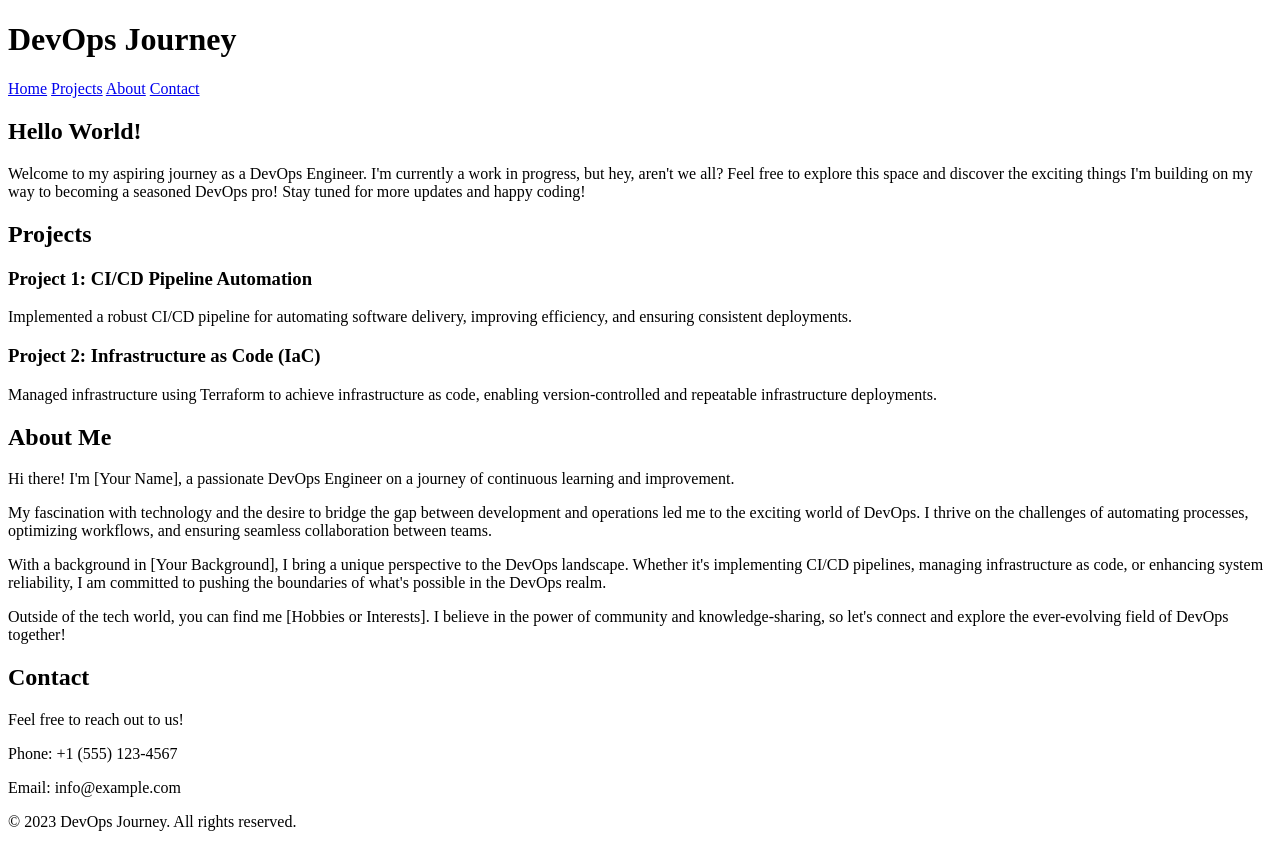
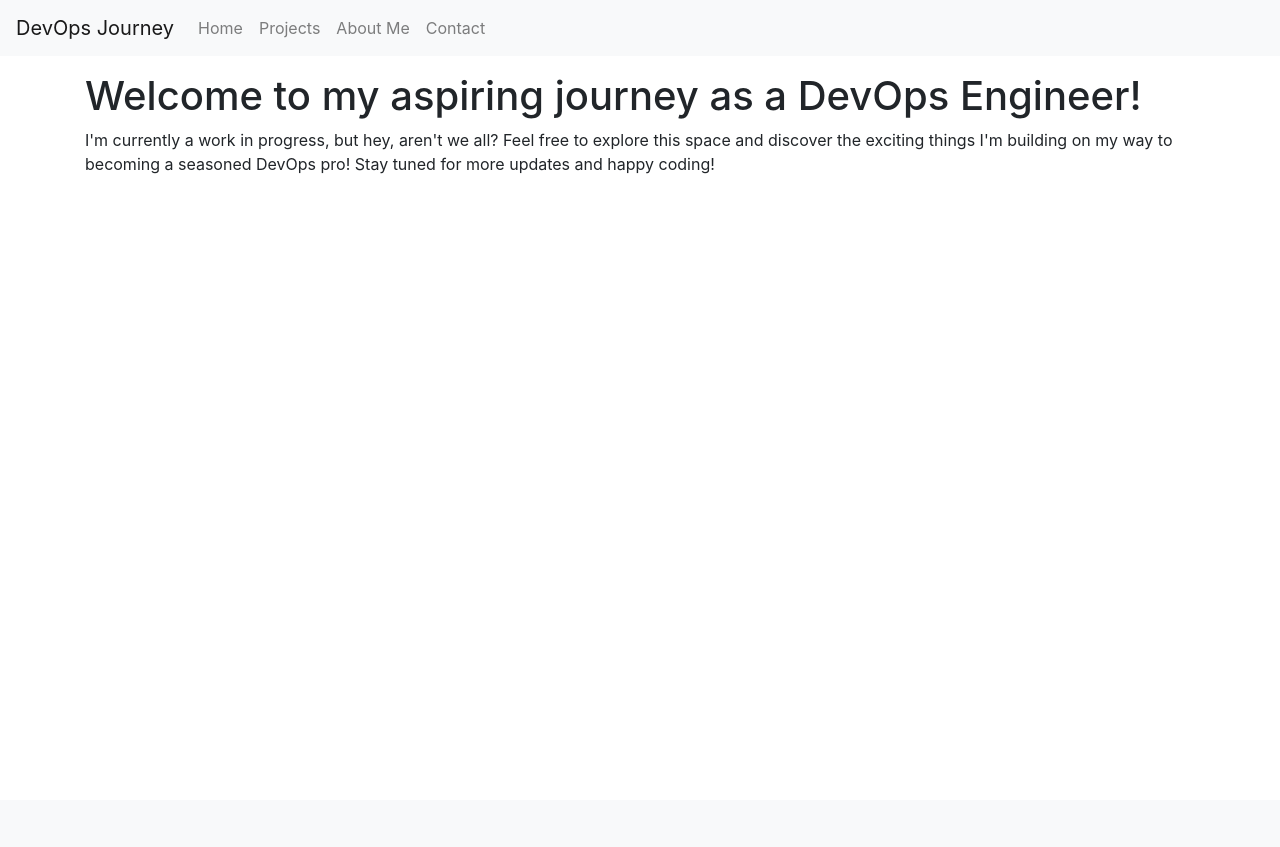
Before and after one commit to beaustar2/Flask-web, a Flask app: page / in a window 1280 px wide. After the commit the page ends 174 px from the top, so only its background shows below. Run offline with Flask 3, Linux system fonts and the light colour scheme; some libraries are stand-ins or nearby versions.

Commit message:
update html

```diff
--- a/templates/index.html
+++ b/templates/index.html
@@ -4,73 +4,43 @@
     <meta charset="UTF-8">
     <meta name="viewport" content="width=device-width, initial-scale=1.0">
     <title>DevOps Journey</title>
-    <style>
-        /* ... (styles remain the same) */
-    </style>
+    <!-- Add Bootstrap CDN link for styling -->
+    <link href="https://maxcdn.bootstrapcdn.com/bootstrap/4.0.0/css/bootstrap.min.css" rel="stylesheet">
 </head>
 <body>
-    <header>
-        <h1>DevOps Journey</h1>
-    </header>
-
-    <nav>
-        <a href="#home" onclick="toggleSection('home')">Home</a>
-        <a href="#projects" onclick="toggleSection('projects')">Projects</a>
-        <a href="#about" onclick="toggleSection('about')">About</a>
-        <a href="#contact" onclick="toggleSection('contact')">Contact</a>
+    <!-- Add Bootstrap navbar for navigation -->
+    <nav class="navbar navbar-expand-lg navbar-light bg-light">
+        <a class="navbar-brand" href="/">DevOps Journey</a>
+        <div class="collapse navbar-collapse" id="navbarNav">
+            <ul class="navbar-nav">
+                <li class="nav-item">
+                    <a class="nav-link" href="/">Home</a>
+                </li>
+                <li class="nav-item">
+                    <a class="nav-link" href="/projects">Projects</a>
+                </li>
+                <li class="nav-item">
+                    <a class="nav-link" href="/about">About Me</a>
+                </li>
+                <li class="nav-item">
+                    <a class="nav-link" href="/contact">Contact</a>
+                </li>
+            </ul>
+        </div>
     </nav>
 
-    <main>
-        <section id="home">
-            <h2>Hello World!</h2>
-            <p>Welcome to my aspiring journey as a DevOps Engineer. I'm currently a work in progress, but hey, aren't we all? Feel free to explore this space and discover the exciting things I'm building on my way to becoming a seasoned DevOps pro! Stay tuned for more updates and happy coding!</p>
-        </section>
+    <div class="container mt-3">
+        <h1>Welcome to my aspiring journey as a DevOps Engineer!</h1>
+        <p>
+            I'm currently a work in progress, but hey, aren't we all?
+            Feel free to explore this space and discover the exciting things I'm building on my way to becoming a seasoned DevOps pro!
+            Stay tuned for more updates and happy coding!
+        </p>
+    </div>
 
-        <section id="projects">
-            <h2>Projects</h2>
-            <div class="project">
-                <h3>Project 1: CI/CD Pipeline Automation</h3>
-                <p>Implemented a robust CI/CD pipeline for automating software delivery, improving efficiency, and ensuring consistent deployments.</p>
-            </div>
-
-            <div class="project">
-                <h3>Project 2: Infrastructure as Code (IaC)</h3>
-                <p>Managed infrastructure using Terraform to achieve infrastructure as code, enabling version-controlled and repeatable infrastructure deployments.</p>
-            </div>
-
-            <!-- Add more projects as needed -->
-        </section>
-
-        <section id="about">
-            <h2>About Me</h2>
-            <p>Hi there! I'm [Your Name], a passionate DevOps Engineer on a journey of continuous learning and improvement.</p>
-            <p>My fascination with technology and the desire to bridge the gap between development and operations led me to the exciting world of DevOps. I thrive on the challenges of automating processes, optimizing workflows, and ensuring seamless collaboration between teams.</p>
-            <p>With a background in [Your Background], I bring a unique perspective to the DevOps landscape. Whether it's implementing CI/CD pipelines, managing infrastructure as code, or enhancing system reliability, I am committed to pushing the boundaries of what's possible in the DevOps realm.</p>
-            <p>Outside of the tech world, you can find me [Hobbies or Interests]. I believe in the power of community and knowledge-sharing, so let's connect and explore the ever-evolving field of DevOps together!</p>
-        </section>
-
-        <section id="contact">
-            <h2>Contact</h2>
-            <p>Feel free to reach out to us!</p>
-            <p>Phone: +1 (555) 123-4567</p>
-            <p>Email: info@example.com</p>
-        </section>
-    </main>
-
-    <footer>
-        <p>&copy; 2023 DevOps Journey. All rights reserved.</p>
-    </footer>
-
-    <script>
-        function toggleSection(sectionId) {
-            // Hide all sections
-            document.querySelectorAll('section').forEach(section => {
-                section.style.display = 'none';
-            });
-
-            // Show the clicked section
-            document.getElementById(sectionId).style.display = 'block';
-        }
-    </script>
+    <!-- Add Bootstrap JS and Popper.js CDN links for Bootstrap functionality -->
+    <script src="https://code.jquery.com/jquery-3.2.1.slim.min.js"></script>
+    <script src="https://cdnjs.cloudflare.com/ajax/libs/popper.js/1.12.9/umd/popper.min.js"></script>
+    <script src="https://maxcdn.bootstrapcdn.com/bootstrap/4.0.0/js/bootstrap.min.js"></script>
 </body>
 </html>
```
